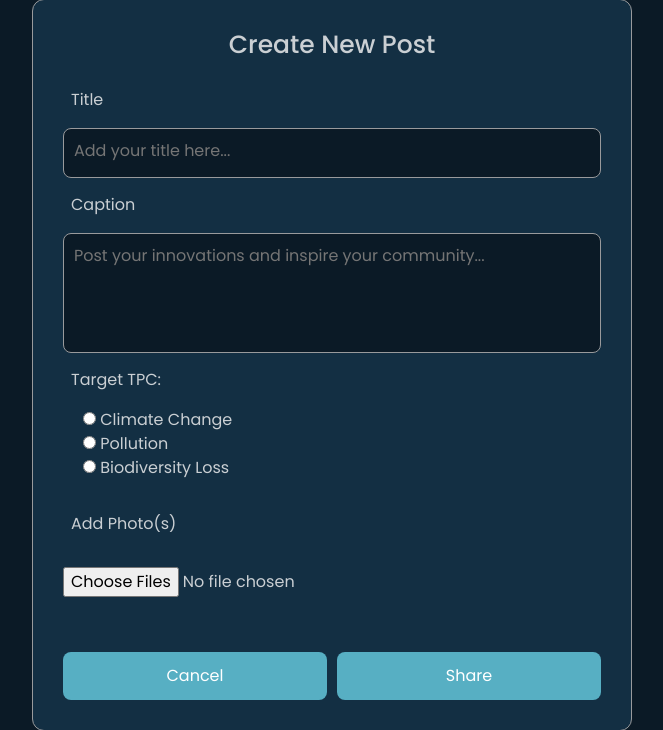
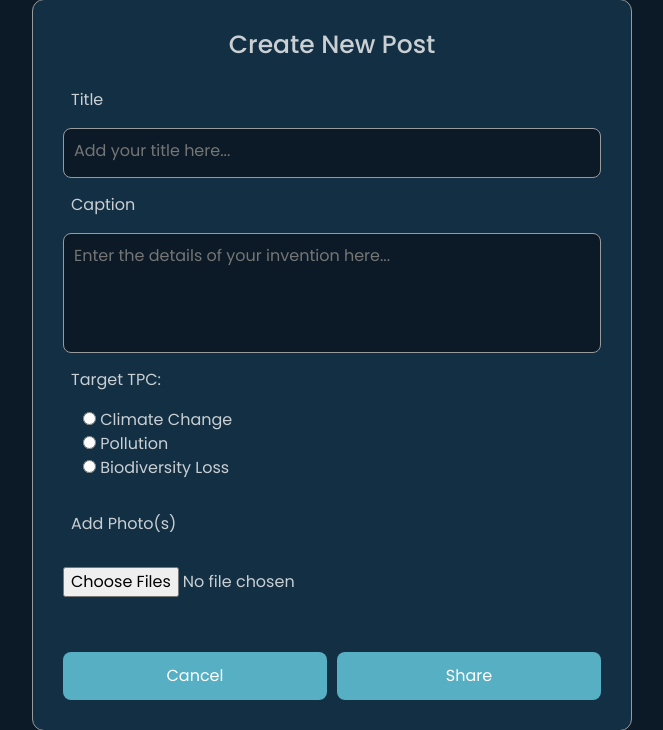
Before and after one commit to ribonucleicacid-wq/ReGenEarth, a PHP site: page /user/post.php in a window 1280 px wide. Shown: the part 132-862 px from the top of the page, without its empty margins (308-971 px from the left). Run offline with PHP 8.4, Linux system fonts and the light colour scheme.

Commit message:
Updated posting

```diff
--- a/user/post.php
+++ b/user/post.php
@@ -4,6 +4,7 @@
 <html lang="en">
 
 <head>
+  <meta name="viewport" content="width=device-width, initial-scale=1.0">
   <style>
     @import url("https://fonts.googleapis.com/css2?family=Poppins:wght@200;300;400;500;600;700&display=swap");
 
@@ -156,7 +157,7 @@
       <textarea id="title" name="title" placeholder="Add your title here..." required></textarea>
 
       <label for="content">Caption</label>
-      <textarea id="content" name="content" placeholder="Post your innovations and inspire your community..." required></textarea>
+      <textarea id="content" name="content" placeholder="Enter the details of your invention here..." required></textarea>
 
       <label for="topic">Target TPC:</label>
       <div class="choices-TPC">
@@ -166,7 +167,7 @@
       </div>
 
       <label for="image">Add Photo(s)</label><br>
-      <input type="file" id="image" name"images[]" accept="image/*" multiple>
+      <input type="file" id="image" name="images[]" accept="image/*" multiple>
 
       <div id="preview-container"></div>
 
@@ -182,14 +183,14 @@
     const imageInput = document.getElementById('image');
     const previewContainer = document.getElementById('preview-container');
 
-    imageInput.addEventListener('change', function () {
+    imageInput.addEventListener('change', function() {
       previewContainer.innerHTML = '';
       const files = this.files;
 
       Array.from(files).forEach(file => {
         if (file.type.startsWith('image/')) {
           const reader = new FileReader();
-          reader.onload = function (e) {
+          reader.onload = function(e) {
             const img = document.createElement('img');
             img.src = e.target.result;
             img.style.width = "100px";
```
